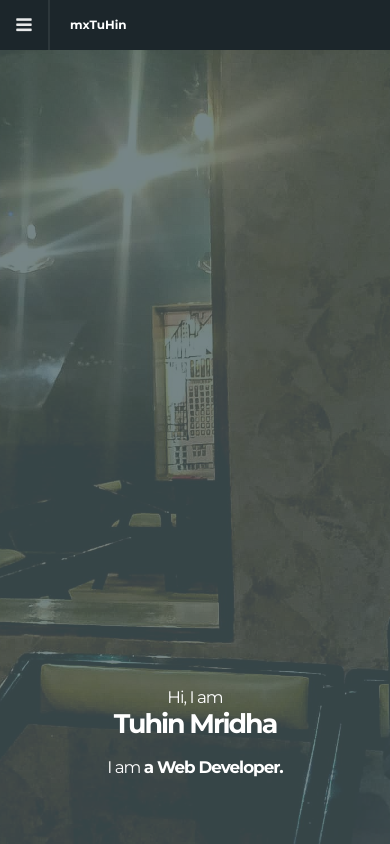
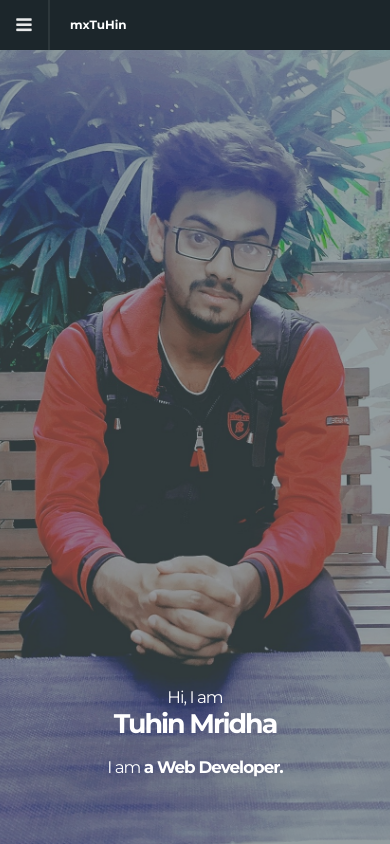
Before and after one commit to mxTuhin/PortfolioSite, a PHP site: page / in a window 390 px wide. Run offline with PHP 8.4, Linux system fonts and the light colour scheme; data that the repository does not hold is empty; a stand-in replaces the project's code that opens the database connection; some libraries are stand-ins or nearby versions.

Commit message:
Updated Mobile Image

```diff
--- a/css/main.css
+++ b/css/main.css
@@ -670,7 +670,7 @@ body {
 	background-size: cover;
 	}
 .has-bg-img .content:before {
-	content: ""; position: absolute; top: 0; right: 0; bottom: 0; left: 0; z-index: 0; background: rgba(73, 92, 95, 0.75);
+	content: ""; position: absolute; top: 0; right: 0; bottom: 0; left: 0; z-index: 0; background: rgba(73, 92, 95, 0.55);
 	}
 .home-section #jarallax-container-0 {
 	z-index: -1 !important;
--- a/index.php
+++ b/index.php
@@ -44,6 +44,17 @@ include('config/dbConfig.php');
 
 		<!-- InstanceBeginEditable name="head" -->
     <!-- InstanceEndEditable -->
+
+        <style>
+            @media only screen and (max-width: 600px) {
+                .desktopSection{
+                    background-image:url(images/site/mxTuHin.jpg) !important;
+                }
+            }
+            .desktopSection{
+                background-image:url(images/site/home.jpg)
+            }
+        </style>
 
 	</head>
 
@@ -178,7 +189,7 @@ include('config/dbConfig.php');
 
 
                 <!-- PAGE : HOME -->
-                <section id="home" class="pt-page page-layout light-text home-section has-bg-img" style="background-image:url(images/site/home.jpg)">
+                <section id="home" class="pt-page page-layout light-text home-section has-bg-img desktopSection">
                 	<!-- .content -->
                     <div  class="content">
                     	<!-- .layout-medium -->
@@ -194,6 +205,7 @@ include('config/dbConfig.php');
                     <!-- .content -->
                 </section>
                 <!-- PAGE : HOME -->
+
 
 
 
```
Also changed, not shown: images/portfolio/07.jpg (deleted), images/site/mxTuHin.jpg (added), 2 other files.
